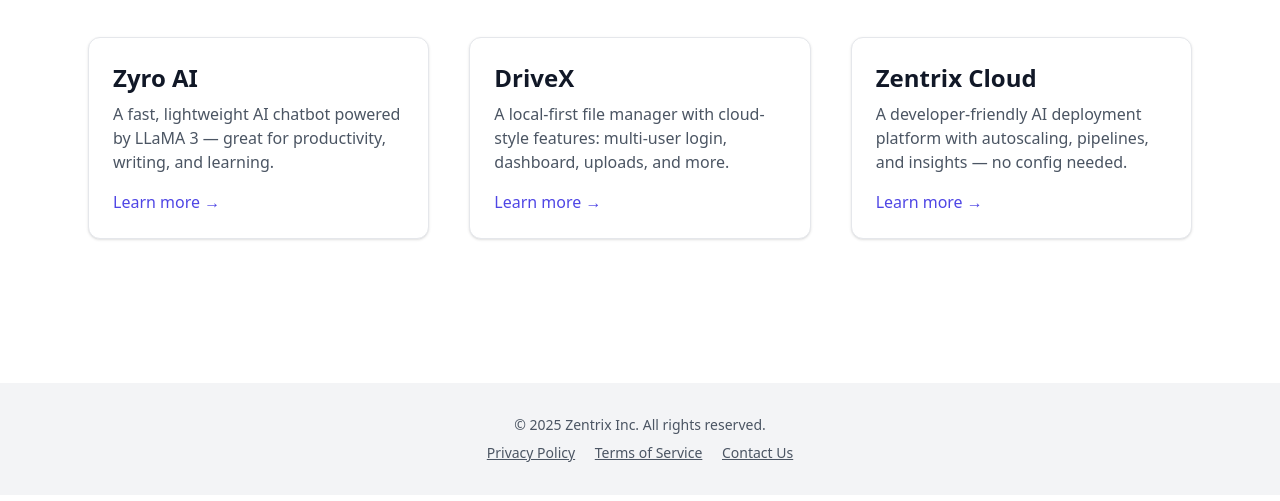
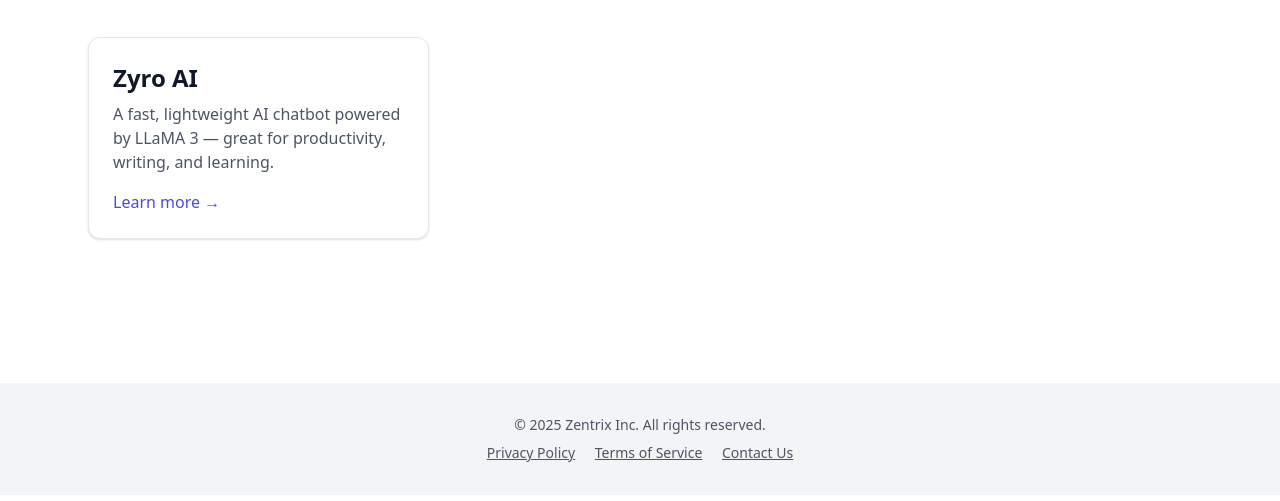
Before and after one commit to zentrixdev/Zentrix, a plain HTML site: page products.html in a window 1280 px wide. Shown: the part 245-746 px from the top of the page. Drawn offline with nearby package versions, Linux system fonts and the light colour scheme.

Commit message:
Update products.html

```diff
--- a/products.html
+++ b/products.html
@@ -75,10 +75,10 @@
                 <p class="text-gray-600 dark:text-gray-400 mb-4">
                     A fast, lightweight AI chatbot powered by LLaMA 3 — great for productivity, writing, and learning.
                 </p>
-                <a href="/zyro" class="text-indigo-600 dark:text-indigo-400 hover:underline font-medium">Learn more →</a>
+                <a href="https://zentrixdev.github.io/Zyro-AI/" class="text-indigo-600 dark:text-indigo-400 hover:underline font-medium">Learn more →</a>
             </div>
 
-            <div class="product-card bg-white dark:bg-gray-800 p-6 rounded-xl shadow border dark:border-gray-700" data-name="drivex">
+            <!--<div class="product-card bg-white dark:bg-gray-800 p-6 rounded-xl shadow border dark:border-gray-700" data-name="drivex">
                 <h3 class="text-2xl font-semibold mb-2">DriveX</h3>
                 <p class="text-gray-600 dark:text-gray-400 mb-4">
                     A local-first file manager with cloud-style features: multi-user login, dashboard, uploads, and more.
@@ -92,7 +92,7 @@
                     A developer-friendly AI deployment platform with autoscaling, pipelines, and insights — no config needed.
                 </p>
                 <a href="/zentrix-cloud" class="text-indigo-600 dark:text-indigo-400 hover:underline font-medium">Learn more →</a>
-            </div>
+            </div>-->
         </div>
     </section>
 
@@ -104,7 +104,7 @@
             </div>
             <div class="mt-2 space-x-4">
                 <a href="privacy.html" class="underline hover:text-gray-800 dark:hover:text-gray-200">Privacy Policy</a>
-                <a href="/terms" class="underline hover:text-gray-800 dark:hover:text-gray-200">Terms of Service</a>
+                <a href="#" class="underline hover:text-gray-800 dark:hover:text-gray-200">Terms of Service</a>
                 <a href="index.html#contact" class="underline hover:text-gray-800 dark:hover:text-gray-200">Contact Us</a>
             </div>
         </div>
```
